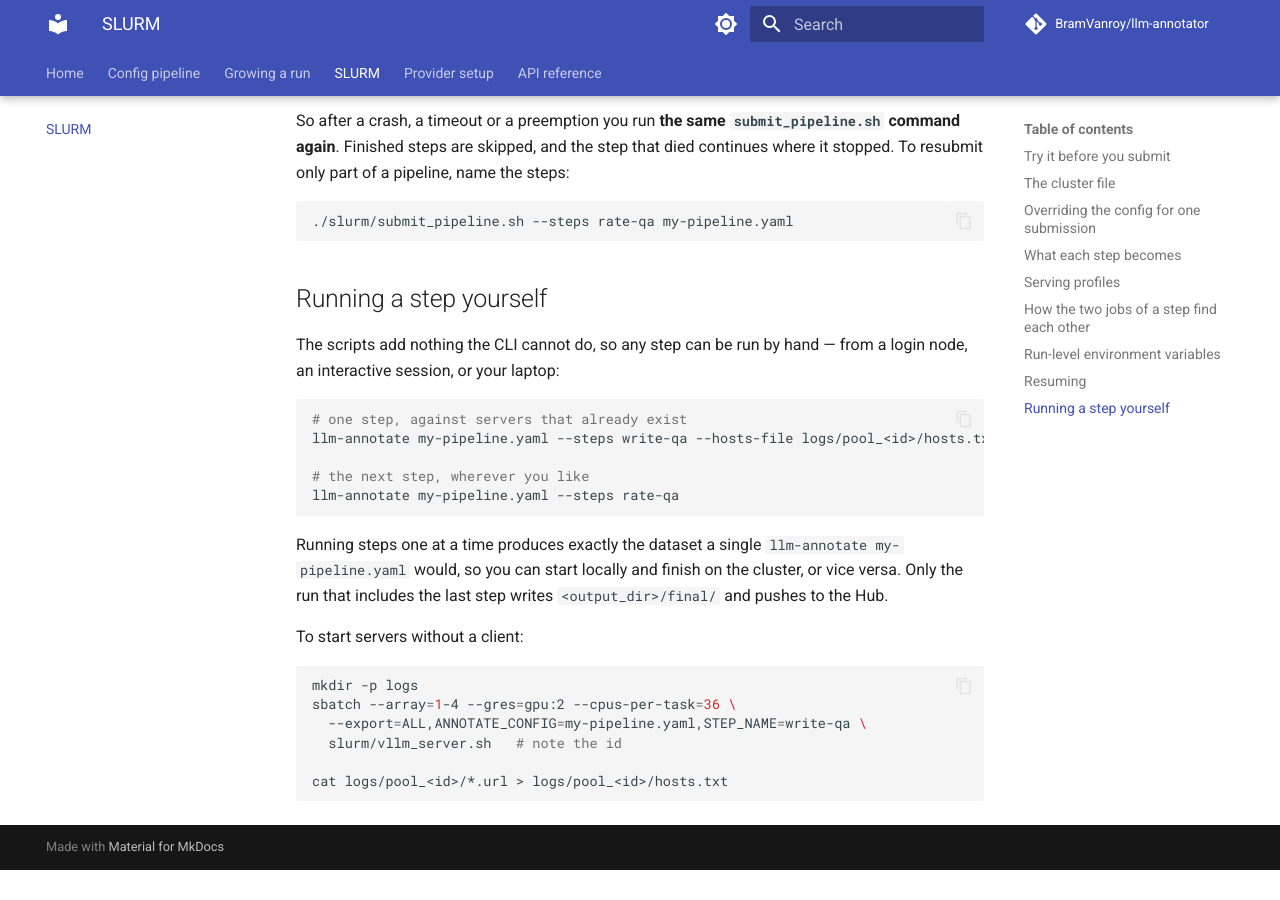
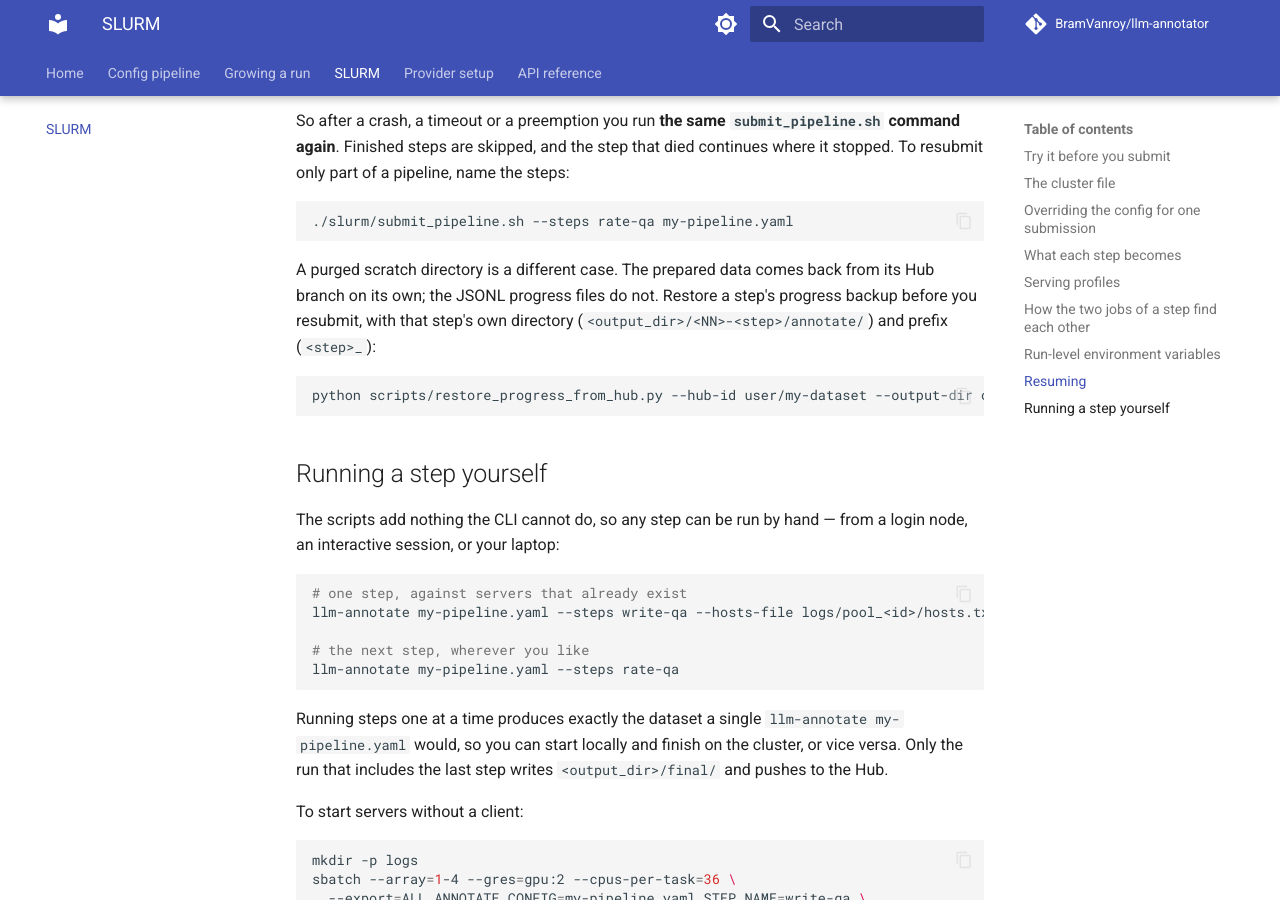
Before and after one commit to BramVanroy/llm-annotator, an MkDocs documentation site: the page built from docs/slurm.md, in a window 1280 px wide and 900 px high, scrolled down 6979 px. Built offline with MkDocs 1.6.1 and Material for MkDocs 9.7.7, drawn with Linux system fonts in a browser that asks for light colours; comment, search, counter and statistics services are not loaded; the version menu is left out; before the commit the page ends 7849 px from its top, so only the background shows below that.

Commit message:
Document what a rerun with hub_id restores and what needs the script
The README and the docs read as if hub_id alone continued a run. It
restores the prepared data; the progress files come back with
scripts/restore_progress_from_hub.py. The pipeline and SLURM pages get
the command with a step's own annotate/ directory and <name>_ prefix.

````diff
--- a/README.md
+++ b/README.md
@@ -151,8 +151,19 @@ explicitly into a preparation step and a generation step. `prepare_data`
 applies prompt templates, optional sorting, and saves the prepared
 artifacts locally and to Hugging Face Hub. `run_annotation` then handles
 only model inference. If generation fails, re-run it with the same
-`output_dir` and `hub_id`:  the prepared data is restored and the samples
-already recorded in the progress files are skipped.
+`output_dir` and `hub_id`: the prepared data is restored from the Hub and
+the samples already recorded in the local progress files are skipped. On a
+machine that has no local progress files (a purged scratch directory, or a
+run that moves to another cluster), restore the progress backup from the
+Hub first:
+
+```sh
+python scripts/restore_progress_from_hub.py --hub-id my-org/imdb-sentiment --output-dir outputs/imdb-sentiment
+```
+
+`run_annotation` refuses to start when the repository has a progress backup
+while the local progress directory is empty, so a forgotten restore cannot
+replace the backup with a run that starts from zero.
 
 A single `hub_id` drives every Hub destination: the prepared data and the
 JSONL progress backup live on temporary branches of that repo, the final
--- a/slurm/README.md
+++ b/slurm/README.md
@@ -282,6 +282,15 @@ the steps:
 ./slurm/submit_pipeline.sh --steps rate-qa my-pipeline.yaml
 ```
 
+A purged scratch directory is a different case. The prepared data comes back
+from its Hub branch on its own; the JSONL progress files do not. Restore a
+step's progress backup before you resubmit, with that step's own directory
+(`<output_dir>/<NN>-<step>/annotate/`) and prefix (`<step>_`):
+
+```sh
+python scripts/restore_progress_from_hub.py --hub-id user/my-dataset --output-dir outputs/qa/02-rate-qa/annotate --task-prefix rate-qa_
+```
+
 ## Running a step yourself
 
 The scripts add nothing the CLI cannot do, so any step can be run by hand — from
````
Also changed, not shown: docs/index.md (+15 -2 lines), docs/pipeline.md (+29 -0 lines).
